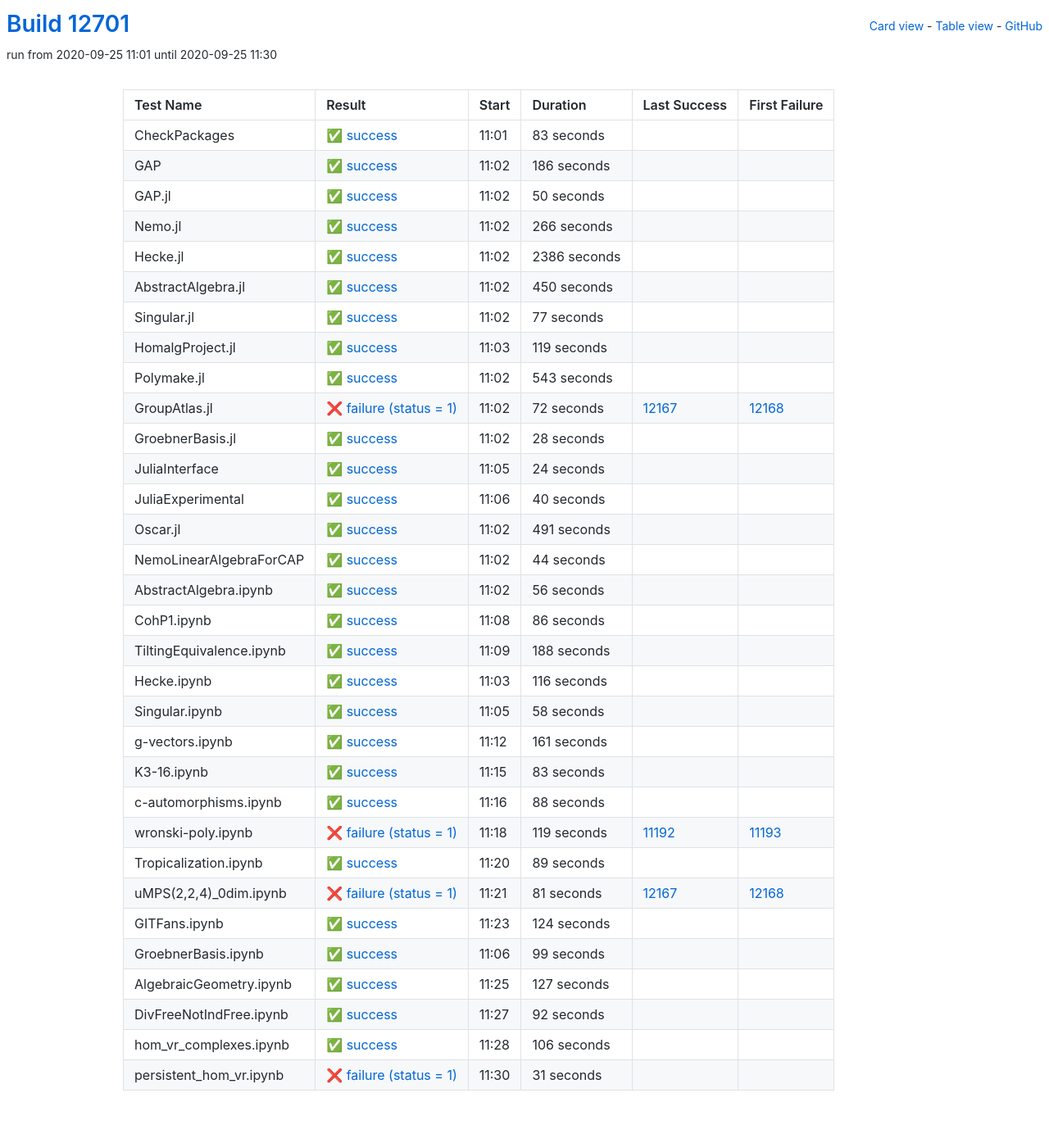
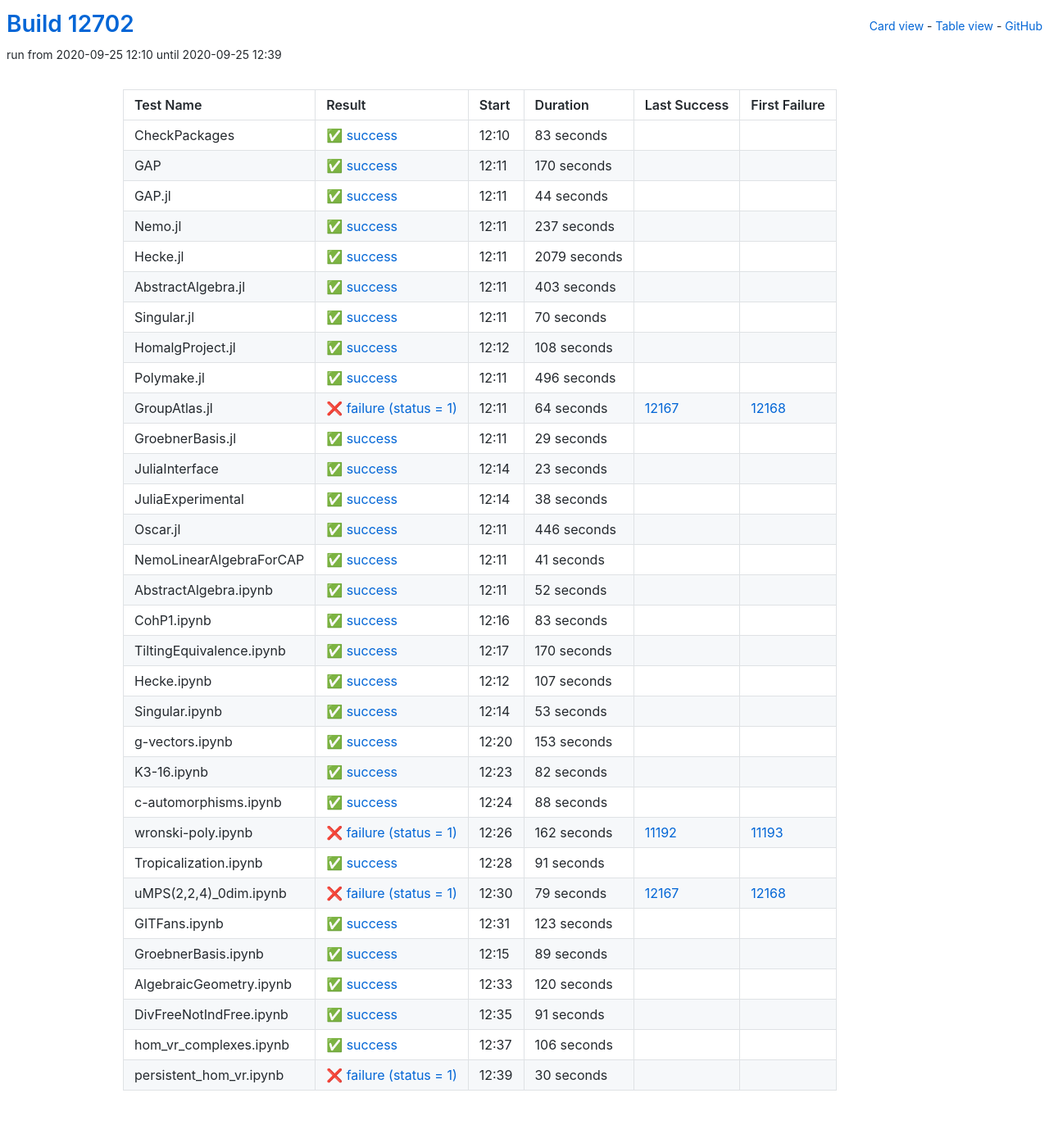
Before and after one commit to oscar-system/oscar-ci-status, a Jekyll site: the page built from table.html, in a window 1280 px wide. Shown: the whole page at 82% size. Built offline with Jekyll 4.4.1, drawn with Linux system fonts in a browser that asks for light colours.

Commit message:
Build #12702

```diff
--- a/_data/ci.yml
+++ b/_data/ci.yml
@@ -1,6 +1,6 @@
 ---
-build: 12701
-build_url: https://oscarci.mathematik.uni-kl.de/job/oscar/12701/
+build: 12702
+build_url: https://oscarci.mathematik.uni-kl.de/job/oscar/12702/
 job: oscar
 organization: oscar-system
 repo: oscar-ci-status
@@ -8,8 +8,8 @@
 tests:
 - name: CheckPackages
   id: checkpackages
-  log: https://oscarci.mathematik.uni-kl.de/job/oscar/12701/artifact/logs/build-12701/CheckPackages.log
-  start: 2020-09-25 11:01
+  log: https://oscarci.mathematik.uni-kl.de/job/oscar/12702/artifact/logs/build-12702/CheckPackages.log
+  start: 2020-09-25 12:10
   success: true
   exitcode: 0
   status: success
@@ -20,164 +20,20 @@
   first_failure_url:
 - name: GAP
   id: gap
-  log: https://oscarci.mathematik.uni-kl.de/job/oscar/12701/artifact/logs/build-12701/GAP.log
-  start: 2020-09-25 11:02
+  log: https://oscarci.mathematik.uni-kl.de/job/oscar/12702/artifact/logs/build-12702/GAP.log
+  start: 2020-09-25 12:11
   success: true
   exitcode: 0
   status: success
-  duration: 186
+  duration: 170
   last_success: false
   last_success_url:
   first_failure: false
   first_failure_url:
 - name: GAP.jl
   id: gap-jl
-  log: https://oscarci.mathematik.uni-kl.de/job/oscar/12701/artifact/logs/build-12701/GAP.jl.log
-  start: 2020-09-25 11:02
-  success: true
-  exitcode: 0
-  status: success
-  duration: 50
-  last_success: false
-  last_success_url:
-  first_failure: false
-  first_failure_url:
-- name: Nemo.jl
-  id: nemo-jl
-  log: https://oscarci.mathematik.uni-kl.de/job/oscar/12701/artifact/logs/build-12701/Nemo.jl.log
-  start: 2020-09-25 11:02
-  success: true
-  exitcode: 0
-  status: success
-  duration: 266
-  last_success: false
-  last_success_url:
-  first_failure: false
-  first_failure_url:
-- name: Hecke.jl
-  id: hecke-jl
-  log: https://oscarci.mathematik.uni-kl.de/job/oscar/12701/artifact/logs/build-12701/Hecke.jl.log
-  start: 2020-09-25 11:02
-  success: true
-  exitcode: 0
-  status: success
-  duration: 2386
-  last_success: false
-  last_success_url:
-  first_failure: false
-  first_failure_url:
-- name: AbstractAlgebra.jl
-  id: abstractalgebra-jl
-  log: https://oscarci.mathematik.uni-kl.de/job/oscar/12701/artifact/logs/build-12701/AbstractAlgebra.jl.log
-  start: 2020-09-25 11:02
-  success: true
-  exitcode: 0
-  status: success
-  duration: 450
-  last_success: false
-  last_success_url:
-  first_failure: false
-  first_failure_url:
-- name: Singular.jl
-  id: singular-jl
-  log: https://oscarci.mathematik.uni-kl.de/job/oscar/12701/artifact/logs/build-12701/Singular.jl.log
-  start: 2020-09-25 11:02
-  success: true
-  exitcode: 0
-  status: success
-  duration: 77
-  last_success: false
-  last_success_url:
-  first_failure: false
-  first_failure_url:
-- name: HomalgProject.jl
-  id: homalgproject-jl
-  log: https://oscarci.mathematik.uni-kl.de/job/oscar/12701/artifact/logs/build-12701/HomalgProject.jl.log
-  start: 2020-09-25 11:03
-  success: true
-  exitcode: 0
-  status: success
-  duration: 119
-  last_success: false
-  last_success_url:
-  first_failure: false
-  first_failure_url:
-- name: Polymake.jl
-  id: polymake-jl
-  log: https://oscarci.mathematik.uni-kl.de/job/oscar/12701/artifact/logs/build-12701/Polymake.jl.log
-  start: 2020-09-25 11:02
-  success: true
-  exitcode: 0
-  status: success
-  duration: 543
-  last_success: false
-  last_success_url:
-  first_failure: false
-  first_failure_url:
-- name: GroupAtlas.jl
-  id: groupatlas-jl
-  log: https://oscarci.mathematik.uni-kl.de/job/oscar/12701/artifact/logs/build-12701/GroupAtlas.jl.log
-  start: 2020-09-25 11:02
-  success: false
-  exitcode: 1
-  status: failure
-  duration: 72
-  last_success: 12167
-  last_success_url: https://oscarci.mathematik.uni-kl.de/job/oscar/12167/
-  first_failure: 12168
-  first_failure_url: https://oscarci.mathematik.uni-kl.de/job/oscar/12168/
-- name: GroebnerBasis.jl
-  id: groebnerbasis-jl
-  log: https://oscarci.mathematik.uni-kl.de/job/oscar/12701/artifact/logs/build-12701/GroebnerBasis.jl.log
-  start: 2020-09-25 11:02
-  success: true
-  exitcode: 0
-  status: success
-  duration: 28
-  last_success: false
-  last_success_url:
-  first_failure: false
-  first_failure_url:
-- name: JuliaInterface
-  id: juliainterface
-  log: https://oscarci.mathematik.uni-kl.de/job/oscar/12701/artifact/logs/build-12701/JuliaInterface.log
-  start: 2020-09-25 11:05
-  success: true
-  exitcode: 0
-  status: success
-  duration: 24
-  last_success: false
-  last_success_url:
-  first_failure: false
-  first_failure_url:
-- name: JuliaExperimental
-  id: juliaexperimental
-  log: https://oscarci.mathematik.uni-kl.de/job/oscar/12701/artifact/logs/build-12701/JuliaExperimental.log
-  start: 2020-09-25 11:06
-  success: true
-  exitcode: 0
-  status: success
-  duration: 40
-  last_success: false
-  last_success_url:
-  first_failure: false
-  first_failure_url:
-- name: Oscar.jl
-  id: oscar-jl
-  log: https://oscarci.mathematik.uni-kl.de/job/oscar/12701/artifact/logs/build-12701/Oscar.jl.log
-  start: 2020-09-25 11:02
-  success: true
-  exitcode: 0
-  status: success
-  duration: 491
-  last_success: false
-  last_success_url:
-  first_failure: false
-  first_failure_url:
-- name: NemoLinearAlgebraForCAP
-  id: nemolinearalgebraforcap
-  log: https://oscarci.mathematik.uni-kl.de/job/oscar/12701/artifact/logs/build-12701/NemoLinearAlgebraForCAP.log
-  start: 2020-09-25 11:02
+  log: https://oscarci.mathematik.uni-kl.de/job/oscar/12702/artifact/logs/build-12702/GAP.jl.log
+  start: 2020-09-25 12:11
   success: true
   exitcode: 0
   status: success
@@ -186,82 +42,166 @@
   last_success_url:
   first_failure: false
   first_failure_url:
-- name: AbstractAlgebra.ipynb
-  id: abstractalgebra-ipynb
-  log: https://oscarci.mathematik.uni-kl.de/job/oscar/12701/artifact/logs/build-12701/AbstractAlgebra.ipynb.log
-  start: 2020-09-25 11:02
+- name: Nemo.jl
+  id: nemo-jl
+  log: https://oscarci.mathematik.uni-kl.de/job/oscar/12702/artifact/logs/build-12702/Nemo.jl.log
+  start: 2020-09-25 12:11
   success: true
   exitcode: 0
   status: success
-  duration: 56
+  duration: 237
+  last_success: false
+  last_success_url:
+  first_failure: false
+  first_failure_url:
+- name: Hecke.jl
+  id: hecke-jl
+  log: https://oscarci.mathematik.uni-kl.de/job/oscar/12702/artifact/logs/build-12702/Hecke.jl.log
+  start: 2020-09-25 12:11
+  success: true
+  exitcode: 0
+  status: success
+  duration: 2079
+  last_success: false
+  last_success_url:
+  first_failure: false
+  first_failure_url:
+- name: AbstractAlgebra.jl
+  id: abstractalgebra-jl
+  log: https://oscarci.mathematik.uni-kl.de/job/oscar/12702/artifact/logs/build-12702/AbstractAlgebra.jl.log
+  start: 2020-09-25 12:11
+  success: true
+  exitcode: 0
+  status: success
+  duration: 403
+  last_success: false
+  last_success_url:
+  first_failure: false
+  first_failure_url:
+- name: Singular.jl
+  id: singular-jl
+  log: https://oscarci.mathematik.uni-kl.de/job/oscar/12702/artifact/logs/build-12702/Singular.jl.log
+  start: 2020-09-25 12:11
+  success: true
+  exitcode: 0
+  status: success
+  duration: 70
+  last_success: false
+  last_success_url:
+  first_failure: false
+  first_failure_url:
+- name: HomalgProject.jl
+  id: homalgproject-jl
+  log: https://oscarci.mathematik.uni-kl.de/job/oscar/12702/artifact/logs/build-12702/HomalgProject.jl.log
+  start: 2020-09-25 12:12
+  success: true
+  exitcode: 0
+  status: success
+  duration: 108
+  last_success: false
+  last_success_url:
+  first_failure: false
+  first_failure_url:
+- name: Polymake.jl
+  id: polymake-jl
+  log: https://oscarci.mathematik.uni-kl.de/job/oscar/12702/artifact/logs/build-12702/Polymake.jl.log
+  start: 2020-09-25 12:11
+  success: true
+  exitcode: 0
+  status: success
+  duration: 496
+  last_success: false
+  last_success_url:
+  first_failure: false
+  first_failure_url:
+- name: GroupAtlas.jl
+  id: groupatlas-jl
+  log: https://oscarci.mathematik.uni-kl.de/job/oscar/12702/artifact/logs/build-12702/GroupAtlas.jl.log
+  start: 2020-09-25 12:11
+  success: false
+  exitcode: 1
+  status: failure
+  duration: 64
+  last_success: 12167
+  last_success_url: https://oscarci.mathematik.uni-kl.de/job/oscar/12167/
+  first_failure: 12168
+  first_failure_url: https://oscarci.mathematik.uni-kl.de/job/oscar/12168/
+- name: GroebnerBasis.jl
+  id: groebnerbasis-jl
+  log: https://oscarci.mathematik.uni-kl.de/job/oscar/12702/artifact/logs/build-12702/GroebnerBasis.jl.log
+  start: 2020-09-25 12:11
+  success: true
+  exitcode: 0
+  status: success
+  duration: 29
+  last_success: false
+  last_success_url:
+  first_failure: false
+  first_failure_url:
+- name: JuliaInterface
+  id: juliainterface
+  log: https://oscarci.mathematik.uni-kl.de/job/oscar/12702/artifact/logs/build-12702/JuliaInterface.log
+  start: 2020-09-25 12:14
+  success: true
+  exitcode: 0
+  status: success
+  duration: 23
+  last_success: false
+  last_success_url:
+  first_failure: false
+  first_failure_url:
+- name: JuliaExperimental
+  id: juliaexperimental
+  log: https://oscarci.mathematik.uni-kl.de/job/oscar/12702/artifact/logs/build-12702/JuliaExperimental.log
+  start: 2020-09-25 12:14
+  success: true
+  exitcode: 0
+  status: success
+  duration: 38
+  last_success: false
+  last_success_url:
+  first_failure: false
+  first_failure_url:
+- name: Oscar.jl
+  id: oscar-jl
+  log: https://oscarci.mathematik.uni-kl.de/job/oscar/12702/artifact/logs/build-12702/Oscar.jl.log
+  start: 2020-09-25 12:11
+  success: true
+  exitcode: 0
+  status: success
+  duration: 446
+  last_success: false
+  last_success_url:
+  first_failure: false
+  first_failure_url:
+- name: NemoLinearAlgebraForCAP
+  id: nemolinearalgebraforcap
+  log: https://oscarci.mathematik.uni-kl.de/job/oscar/12702/artifact/logs/build-12702/NemoLinearAlgebraForCAP.log
+  start: 2020-09-25 12:11
+  success: true
+  exitcode: 0
+  status: success
+  duration: 41
+  last_success: false
+  last_success_url:
+  first_failure: false
+  first_failure_url:
+- name: AbstractAlgebra.ipynb
+  id: abstractalgebra-ipynb
+  log: https://oscarci.mathematik.uni-kl.de/job/oscar/12702/artifact/logs/build-12702/AbstractAlgebra.ipynb.log
+  start: 2020-09-25 12:11
+  success: true
+  exitcode: 0
+  status: success
+  duration: 52
   last_success: false
   last_success_url:
   first_failure: false
   first_failure_url:
 - name: CohP1.ipynb
   id: cohp1-ipynb
-  log: https://oscarci.mathematik.uni-kl.de/job/oscar/12701/artifact/logs/build-12701/CohP1.ipynb.log
-  start: 2020-09-25 11:08
-  success: true
-  exitcode: 0
-  status: success
-  duration: 86
-  last_success: false
-  last_success_url:
-  first_failure: false
-  first_failure_url:
-- name: TiltingEquivalence.ipynb
-  id: tiltingequivalence-ipynb
-  log: https://oscarci.mathematik.uni-kl.de/job/oscar/12701/artifact/logs/build-12701/TiltingEquivalence.ipynb.log
-  start: 2020-09-25 11:09
-  success: true
-  exitcode: 0
-  status: success
-  duration: 188
-  last_success: false
-  last_success_url:
-  first_failure: false
-  first_failure_url:
-- name: Hecke.ipynb
-  id: hecke-ipynb
-  log: https://oscarci.mathematik.uni-kl.de/job/oscar/12701/artifact/logs/build-12701/Hecke.ipynb.log
-  start: 2020-09-25 11:03
-  success: true
-  exitcode: 0
-  status: success
-  duration: 116
-  last_success: false
-  last_success_url:
-  first_failure: false
-  first_failure_url:
-- name: Singular.ipynb
-  id: singular-ipynb
-  log: https://oscarci.mathematik.uni-kl.de/job/oscar/12701/artifact/logs/build-12701/Singular.ipynb.log
-  start: 2020-09-25 11:05
-  success: true
-  exitcode: 0
-  status: success
-  duration: 58
-  last_success: false
-  last_success_url:
-  first_failure: false
-  first_failure_url:
-- name: g-vectors.ipynb
-  id: g-vectors-ipynb
-  log: https://oscarci.mathematik.uni-kl.de/job/oscar/12701/artifact/logs/build-12701/g-vectors.ipynb.log
-  start: 2020-09-25 11:12
-  success: true
-  exitcode: 0
-  status: success
-  duration: 161
-  last_success: false
-  last_success_url:
-  first_failure: false
-  first_failure_url:
-- name: K3-16.ipynb
-  id: k3-16-ipynb
-  log: https://oscarci.mathematik.uni-kl.de/job/oscar/12701/artifact/logs/build-12701/K3-16.ipynb.log
-  start: 2020-09-25 11:15
+  log: https://oscarci.mathematik.uni-kl.de/job/oscar/12702/artifact/logs/build-12702/CohP1.ipynb.log
+  start: 2020-09-25 12:16
   success: true
   exitcode: 0
   status: success
@@ -270,10 +210,70 @@
   last_success_url:
   first_failure: false
   first_failure_url:
+- name: TiltingEquivalence.ipynb
+  id: tiltingequivalence-ipynb
+  log: https://oscarci.mathematik.uni-kl.de/job/oscar/12702/artifact/logs/build-12702/TiltingEquivalence.ipynb.log
+  start: 2020-09-25 12:17
+  success: true
+  exitcode: 0
+  status: success
+  duration: 170
+  last_success: false
+  last_success_url:
+  first_failure: false
+  first_failure_url:
+- name: Hecke.ipynb
+  id: hecke-ipynb
+  log: https://oscarci.mathematik.uni-kl.de/job/oscar/12702/artifact/logs/build-12702/Hecke.ipynb.log
+  start: 2020-09-25 12:12
+  success: true
+  exitcode: 0
+  status: success
+  duration: 107
+  last_success: false
+  last_success_url:
+  first_failure: false
+  first_failure_url:
+- name: Singular.ipynb
+  id: singular-ipynb
+  log: https://oscarci.mathematik.uni-kl.de/job/oscar/12702/artifact/logs/build-12702/Singular.ipynb.log
+  start: 2020-09-25 12:14
+  success: true
+  exitcode: 0
+  status: success
+  duration: 53
+  last_success: false
+  last_success_url:
+  first_failure: false
+  first_failure_url:
+- name: g-vectors.ipynb
+  id: g-vectors-ipynb
+  log: https://oscarci.mathematik.uni-kl.de/job/oscar/12702/artifact/logs/build-12702/g-vectors.ipynb.log
+  start: 2020-09-25 12:20
+  success: true
+  exitcode: 0
+  status: success
+  duration: 153
+  last_success: false
+  last_success_url:
+  first_failure: false
+  first_failure_url:
+- name: K3-16.ipynb
+  id: k3-16-ipynb
+  log: https://oscarci.mathematik.uni-kl.de/job/oscar/12702/artifact/logs/build-12702/K3-16.ipynb.log
+  start: 2020-09-25 12:23
+  success: true
+  exitcode: 0
+  status: success
+  duration: 82
+  last_success: false
+  last_success_url:
+  first_failure: false
+  first_failure_url:
 - name: c-automorphisms.ipynb
   id: c-automorphisms-ipynb
-  log: https://oscarci.mathematik.uni-kl.de/job/oscar/12701/artifact/logs/build-12701/c-automorphisms.ipynb.log
-  start: 2020-09-25 11:16
+  log: https://oscarci.mathematik.uni-kl.de/job/oscar/12702/artifact/logs/build-12702/c-automorphisms.ipynb.log
+  start: 2020-09-25 12:24
   success: true
   exitcode: 0
   status: success
@@ -284,20 +284,56 @@
   first_failure_url:
 - name: wronski-poly.ipynb
   id: wronski-poly-ipynb
-  log: https://oscarci.mathematik.uni-kl.de/job/oscar/12701/artifact/logs/build-12701/wronski-poly.ipynb.log
-  start: 2020-09-25 11:18
+  log: https://oscarci.mathematik.uni-kl.de/job/oscar/12702/artifact/logs/build-12702/wronski-poly.ipynb.log
+  start: 2020-09-25 12:26
   success: false
   exitcode: 1
   status: failure
-  duration: 119
+  duration: 162
   last_success: 11192
   last_success_url: https://oscarci.mathematik.uni-kl.de/job/oscar/11192/
   first_failure: 11193
   first_failure_url: https://oscarci.mathematik.uni-kl.de/job/oscar/11193/
 - name: Tropicalization.ipynb
   id: tropicalization-ipynb
-  log: https://oscarci.mathematik.uni-kl.de/job/oscar/12701/artifact/logs/build-12701/Tropicalization.ipynb.log
-  start: 2020-09-25 11:20
+  log: https://oscarci.mathematik.uni-kl.de/job/oscar/12702/artifact/logs/build-12702/Tropicalization.ipynb.log
+  start: 2020-09-25 12:28
+  success: true
+  exitcode: 0
+  status: success
+  duration: 91
+  last_success: false
+  last_success_url:
+  first_failure: false
+  first_failure_url:
+- name: uMPS(2,2,4)_0dim.ipynb
+  id: umps-2-2-4-0dim-ipynb
+  log: https://oscarci.mathematik.uni-kl.de/job/oscar/12702/artifact/logs/build-12702/uMPS-2-2-4-_0dim.ipynb.log
+  start: 2020-09-25 12:30
+  success: false
+  exitcode: 1
+  status: failure
+  duration: 79
+  last_success: 12167
+  last_success_url: https://oscarci.mathematik.uni-kl.de/job/oscar/12167/
+  first_failure: 12168
+  first_failure_url: https://oscarci.mathematik.uni-kl.de/job/oscar/12168/
+- name: GITFans.ipynb
+  id: gitfans-ipynb
+  log: https://oscarci.mathematik.uni-kl.de/job/oscar/12702/artifact/logs/build-12702/GITFans.ipynb.log
+  start: 2020-09-25 12:31
+  success: true
+  exitcode: 0
+  status: success
+  duration: 123
+  last_success: false
+  last_success_url:
+  first_failure: false
+  first_failure_url:
+- name: GroebnerBasis.ipynb
+  id: groebnerbasis-ipynb
+  log: https://oscarci.mathematik.uni-kl.de/job/oscar/12702/artifact/logs/build-12702/GroebnerBasis.ipynb.log
+  start: 2020-09-25 12:15
   success: true
   exitcode: 0
   status: success
@@ -306,70 +342,34 @@
   last_success_url:
   first_failure: false
   first_failure_url:
-- name: uMPS(2,2,4)_0dim.ipynb
-  id: umps-2-2-4-0dim-ipynb
-  log: https://oscarci.mathematik.uni-kl.de/job/oscar/12701/artifact/logs/build-12701/uMPS-2-2-4-_0dim.ipynb.log
-  start: 2020-09-25 11:21
-  success: false
-  exitcode: 1
-  status: failure
-  duration: 81
-  last_success: 12167
-  last_success_url: https://oscarci.mathematik.uni-kl.de/job/oscar/12167/
-  first_failure: 12168
-  first_failure_url: https://oscarci.mathematik.uni-kl.de/job/oscar/12168/
-- name: GITFans.ipynb
-  id: gitfans-ipynb
-  log: https://oscarci.mathematik.uni-kl.de/job/oscar/12701/artifact/logs/build-12701/GITFans.ipynb.log
-  start: 2020-09-25 11:23
+- name: AlgebraicGeometry.ipynb
+  id: algebraicgeometry-ipynb
+  log: https://oscarci.mathematik.uni-kl.de/job/oscar/12702/artifact/logs/build-12702/AlgebraicGeometry.ipynb.log
+  start: 2020-09-25 12:33
   success: true
   exitcode: 0
   status: success
-  duration: 124
-  last_success: false
-  last_success_url:
-  first_failure: false
-  first_failure_url:
-- name: GroebnerBasis.ipynb
-  id: groebnerbasis-ipynb
-  log: https://oscarci.mathematik.uni-kl.de/job/oscar/12701/artifact/logs/build-12701/GroebnerBasis.ipynb.log
-  start: 2020-09-25 11:06
-  success: true
-  exitcode: 0
-  status: success
-  duration: 99
-  last_success: false
-  last_success_url:
-  first_failure: false
-  first_failure_url:
-- name: AlgebraicGeometry.ipynb
-  id: algebraicgeometry-ipynb
-  log: https://oscarci.mathematik.uni-kl.de/job/oscar/12701/artifact/logs/build-12701/AlgebraicGeometry.ipynb.log
-  start: 2020-09-25 11:25
-  success: true
-  exitcode: 0
-  status: success
-  duration: 127
+  duration: 120
   last_success: false
   last_success_url:
   first_failure: false
   first_failure_url:
 - name: DivFreeNotIndFree.ipynb
   id: divfreenotindfree-ipynb
-  log: https://oscarci.mathematik.uni-kl.de/job/oscar/12701/artifact/logs/build-12701/DivFreeNotIndFree.ipynb.log
-  start: 2020-09-25 11:27
+  log: https://oscarci.mathematik.uni-kl.de/job/oscar/12702/artifact/logs/build-12702/DivFreeNotIndFree.ipynb.log
+  start: 2020-09-25 12:35
   success: true
   exitcode: 0
   status: success
-  duration: 92
+  duration: 91
   last_success: false
   last_success_url:
   first_failure: false
   first_failure_url:
 - name: hom_vr_complexes.ipynb
   id: hom-vr-complexes-ipynb
-  log: https://oscarci.mathematik.uni-kl.de/job/oscar/12701/artifact/logs/build-12701/hom_vr_complexes.ipynb.log
-  start: 2020-09-25 11:28
+  log: https://oscarci.mathematik.uni-kl.de/job/oscar/12702/artifact/logs/build-12702/hom_vr_complexes.ipynb.log
+  start: 2020-09-25 12:37
   success: true
   exitcode: 0
   status: success
@@ -380,12 +380,12 @@
   first_failure_url:
 - name: persistent_hom_vr.ipynb
   id: persistent-hom-vr-ipynb
-  log: https://oscarci.mathematik.uni-kl.de/job/oscar/12701/artifact/logs/build-12701/persistent_hom_vr.ipynb.log
-  start: 2020-09-25 11:30
+  log: https://oscarci.mathematik.uni-kl.de/job/oscar/12702/artifact/logs/build-12702/persistent_hom_vr.ipynb.log
+  start: 2020-09-25 12:39
   success: false
   exitcode: 1
   status: failure
-  duration: 31
+  duration: 30
   last_success: false
   last_success_url:
   first_failure: false
```
Also changed, not shown: README.md.
